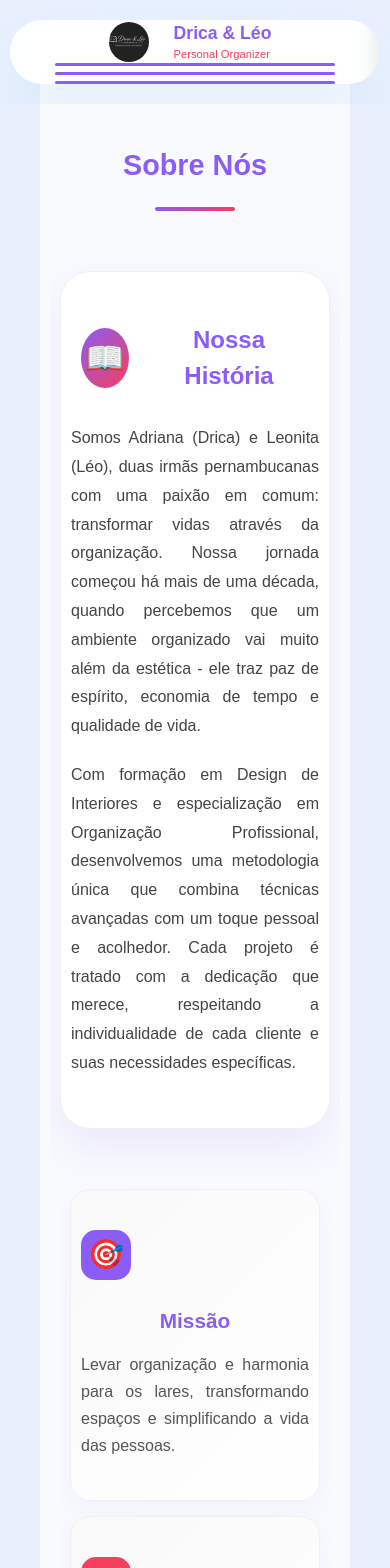
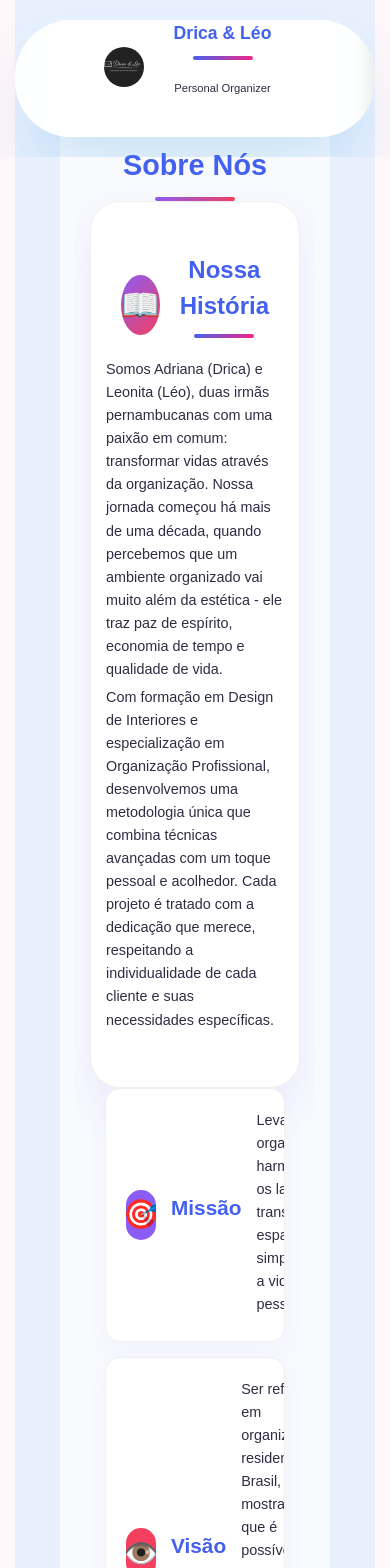
Before and after one commit to GodoyProgrammerAndDeveloper/site-drica-leo, a React (Vite) app: page /sobre in a window 390 px wide. Shown: the top 1568 px of the page. Built offline with nearby package versions, Linux system fonts and the light colour scheme.

Commit message:
Update App.css

```diff
--- a/src/App.css
+++ b/src/App.css
@@ -1,15 +1,4 @@
-/* ===== VARIÁVEIS GLOBAIS ===== */
-:root {
-  --primary: #4361ee;
-  --secondary: #f72585;
-  --text-dark: #2d2d44;
-  --text-light: #6c757d;
-  --bg-light: #fef6f9;
-  --white: #ffffff;
-  --shadow: 0 10px 30px rgba(67, 97, 238, 0.1);
-  --radius: 20px;
-}
-
+/* ===== RESET COMPLETO ===== */
 * {
   margin: 0;
   padding: 0;
@@ -17,33 +6,25 @@
 }
 
 body, html {
-  overflow-x: hidden;
   width: 100%;
   max-width: 100vw;
+  overflow-x: hidden;
+  font-family: -apple-system, BlinkMacSystemFont, 'Segoe UI', Roboto, sans-serif;
+  background: #fef6f9;
 }
 
-body {
-  font-family: -apple-system, BlinkMacSystemFont, 'Segoe UI', Roboto, sans-serif;
-  background: var(--bg-light);
-  color: var(--text-dark);
-  line-height: 1.6;
-}
-
+/* ===== LAYOUT PRINCIPAL ===== */
 .app {
   min-height: 100vh;
   display: flex;
   flex-direction: column;
   width: 100%;
-  max-width: 100vw;
-  overflow-x: hidden;
 }
 
 main {
   flex: 1;
   padding-top: 80px;
   width: 100%;
-  max-width: 100vw;
-  overflow-x: hidden;
 }
 
 .container {
@@ -53,207 +34,364 @@ main {
   width: 100%;
 }
 
-/* ===== DESKTOP (TELA GRANDE) ===== */
-@media (min-width: 1025px) {
-  h1 { font-size: 3.5rem; }
-  h2 { font-size: 2.5rem; }
+/* ===== WHATSAPP FIXO ===== */
+a[href*="wa.me"],
+a[href*="whatsapp"],
+.nav-link.whatsapp {
+  background: #25d366 !important;
+  color: white !important;
+  padding: 12px 24px !important;
+  border-radius: 50px !important;
+  text-decoration: none !important;
+  font-weight: 600 !important;
+  display: inline-flex !important;
+  align-items: center !important;
+  justify-content: center !important;
+  gap: 8px !important;
+  cursor: pointer !important;
+  border: none !important;
 }
 
-/* ===== CELULAR (TELA PEQUENA) ===== */
+/* ===== CORREÇÃO PARA CELULAR ===== */
 @media (max-width: 768px) {
-  /* Forçar tudo a caber */
-  div, section, main, header, footer, .container {
+  /* Reset forçado */
+  body, html, .app, main, .container,
+  div, section, header, footer, article {
     max-width: 100vw !important;
     overflow-x: hidden !important;
     box-sizing: border-box !important;
-    padding-left: 10px !important;
-    padding-right: 10px !important;
+    padding-left: 15px !important;
+    padding-right: 15px !important;
+    margin: 0 auto !important;
   }
 
-  /* Tipografia */
+  /* Centralizar tudo */
+  .container {
+    padding: 0 15px !important;
+  }
+
+  /* Títulos */
   h1 {
     font-size: 2.2rem !important;
     text-align: center !important;
+    color: #4361ee !important;
+    margin-bottom: 10px !important;
     word-wrap: break-word !important;
+    width: 100% !important;
   }
 
   h2 {
     font-size: 1.8rem !important;
     text-align: center !important;
+    color: #4361ee !important;
+    margin-bottom: 20px !important;
     width: 100% !important;
+    position: relative !important;
   }
 
   h2::after {
-    left: 50% !important;
-    transform: translateX(-50%) !important;
+    content: '' !important;
+    display: block !important;
+    width: 60px !important;
+    height: 4px !important;
+    background: linear-gradient(135deg, #4361ee, #f72585) !important;
+    margin: 10px auto 0 !important;
+    border-radius: 2px !important;
   }
 
   h3 {
     font-size: 1.3rem !important;
     text-align: center !important;
+    color: #4361ee !important;
   }
 
   p {
     font-size: 1rem !important;
-    text-align: justify !important;
-    word-wrap: break-word !important;
+    text-align: center !important;
+    color: #2d2d44 !important;
+    line-height: 1.6 !important;
+    margin-bottom: 15px !important;
+    width: 100% !important;
   }
 
   /* Hero section */
   section[style*="grid-template-columns: 1fr 1fr"] {
-    grid-template-columns: 1fr !important;
+    display: flex !important;
+    flex-direction: column !important;
     gap: 20px !important;
   }
 
-  section[style*="grid-template-columns: 1fr 1fr"] > div:first-child {
+  section[style*="grid-template-columns: 1fr 1fr"] > div {
+    width: 100% !important;
     text-align: center !important;
-    padding: 0 !important;
   }
 
   div[style*="height: 400px"] {
-    height: 250px !important;
+    height: 200px !important;
     width: 100% !important;
+    border-radius: 15px !important;
+    overflow: hidden !important;
+  }
+
+  div[style*="height: 400px"] img {
+    width: 100% !important;
+    height: 100% !important;
+    object-fit: cover !important;
   }
 
   /* Botões */
   div[style*="display: flex; gap: 15px"] {
+    display: flex !important;
     flex-direction: column !important;
     align-items: center !important;
     gap: 10px !important;
     width: 100% !important;
   }
 
-  button, a[style*="padding: 12px 30px"] {
+  button,
+  a[style*="padding: 12px 30px"],
+  .btn-primary,
+  .btn-secondary {
     width: 100% !important;
     max-width: 280px !important;
     margin: 0 auto !important;
     text-align: center !important;
+    padding: 12px 20px !important;
+    font-size: 1rem !important;
+    border-radius: 50px !important;
+    border: none !important;
+    cursor: pointer !important;
   }
 
-  /* Cards de serviço */
+  button:first-child {
+    background: #4361ee !important;
+    color: white !important;
+  }
+
+  button:last-child {
+    background: transparent !important;
+    border: 2px solid #4361ee !important;
+    color: #4361ee !important;
+  }
+
+  /* Serviços */
   div[style*="grid-template-columns: repeat(3, 1fr)"] {
-    grid-template-columns: 1fr !important;
+    display: flex !important;
+    flex-direction: column !important;
     gap: 20px !important;
-    padding: 0 !important;
+  }
+
+  div[style*="grid-template-columns: repeat(3, 1fr)"] > div {
+    width: 100% !important;
+    padding: 20px !important;
+    background: white !important;
+    border-radius: 15px !important;
+    box-shadow: 0 5px 15px rgba(0,0,0,0.1) !important;
   }
 
   div[style*="font-size: 3rem; margin-bottom: 15px"] {
     font-size: 2.5rem !important;
+    margin-bottom: 10px !important;
+    text-align: center !important;
   }
 
   /* Depoimentos */
   div[style*="grid-template-columns: repeat(3, 1fr)"]:has(div[style*="background: white; padding: 30px"]) {
-    grid-template-columns: 1fr !important;
+    display: flex !important;
+    flex-direction: column !important;
+    gap: 20px !important;
   }
 
   div[style*="background: white; padding: 30px; border-radius: 15px"] {
-    padding: 20px 15px !important;
+    width: 100% !important;
+    padding: 20px !important;
+    margin: 0 !important;
+  }
+
+  div[style*="display: flex; align-items: center; gap: 15px"] {
+    display: flex !important;
+    align-items: center !important;
+    gap: 10px !important;
+    justify-content: flex-start !important;
   }
 
   div[style*="width: 50px; height: 50px; border-radius: 50%"] {
     width: 45px !important;
     height: 45px !important;
-    font-size: 1.8rem !important;
+    font-size: 1.5rem !important;
+    background: #f72585 !important;
+    color: white !important;
+    display: flex !important;
+    align-items: center !important;
+    justify-content: center !important;
+    border-radius: 50% !important;
   }
 
-  /* Cards de contato */
+  div[style*="color: #ffc107; font-size: 1.2rem"] {
+    text-align: center !important;
+    margin-top: 10px !important;
+  }
+
+  /* Contato */
   div[style*="grid-template-columns: repeat(2, 1fr)"] {
-    grid-template-columns: 1fr !important;
+    display: flex !important;
+    flex-direction: column !important;
     gap: 15px !important;
+  }
+
+  div[style*="grid-template-columns: repeat(2, 1fr)"] > div {
+    width: 100% !important;
+    padding: 20px !important;
+    display: flex !important;
+    align-items: center !important;
+    gap: 15px !important;
+    background: white !important;
+    border-radius: 15px !important;
   }
 
   div[style*="width: 70px; height: 70px"] {
     width: 50px !important;
     height: 50px !important;
-    font-size: 2rem !important;
+    font-size: 1.8rem !important;
+    border-radius: 50% !important;
+    display: flex !important;
+    align-items: center !important;
+    justify-content: center !important;
+    flex-shrink: 0 !important;
+  }
+
+  div[style*="background: #25d366"] { background: #25d366 !important; }
+  div[style*="background: linear-gradient(45deg"] { background: linear-gradient(45deg, #f09433, #d62976, #962fbf, #4f5bd5) !important; }
+  div[style*="background: #8b5cf6"] { background: #8b5cf6 !important; }
+  div[style*="background: #f43f5e"] { background: #f43f5e !important; }
+
+  div[style*="grid-template-columns: repeat(2, 1fr)"] > div > div {
+    flex: 1 !important;
+  }
+
+  h3[style*="font-size: 1.3rem"] {
+    font-size: 1.1rem !important;
+    text-align: left !important;
+    margin-bottom: 5px !important;
+  }
+
+  p[style*="font-size: 1.1rem"] {
+    font-size: 0.9rem !important;
+    text-align: left !important;
+    margin-bottom: 5px !important;
   }
 
   /* Valores */
   div[style*="grid-template-columns: repeat(4, 1fr)"] {
+    display: grid !important;
     grid-template-columns: repeat(2, 1fr) !important;
-    gap: 10px !important;
+    gap: 15px !important;
   }
 
   div[style*="grid-template-columns: repeat(4, 1fr)"] > div {
     padding: 20px 10px !important;
+    text-align: center !important;
+    background: white !important;
+    border-radius: 15px !important;
   }
 
   div[style*="grid-template-columns: repeat(4, 1fr)"] > div div[style*="font-size: 3rem"] {
     font-size: 2.2rem !important;
+    margin-bottom: 10px !important;
   }
 
   /* Horários */
   div[style*="display: flex; justify-content: center; gap: 40px"] {
+    display: flex !important;
     flex-direction: column !important;
     gap: 10px !important;
-    align-items: center !important;
   }
 
   div[style*="display: flex; justify-content: center; gap: 40px"] > div {
     width: 100% !important;
     text-align: center !important;
     background: white !important;
-    padding: 10px !important;
+    padding: 15px !important;
     border-radius: 10px !important;
   }
 
   /* Formulário */
-  form[style*="max-width: 600px"] {
+  form {
     width: 100% !important;
-    padding: 0 !important;
   }
 
   input, textarea {
     width: 100% !important;
+    padding: 12px !important;
+    margin-bottom: 10px !important;
+    border: 1px solid #ddd !important;
+    border-radius: 10px !important;
+    font-size: 16px !important;
     box-sizing: border-box !important;
-    font-size: 16px !important;
   }
 
-  /* Imagens */
-  img {
-    max-width: 100% !important;
-    height: auto !important;
+  button[type="submit"] {
+    width: 100% !important;
+    padding: 15px !important;
+    background: linear-gradient(135deg, #4361ee, #f72585) !important;
+    color: white !important;
+    border: none !important;
+    border-radius: 50px !important;
+    font-size: 1.1rem !important;
+    font-weight: 600 !important;
+    cursor: pointer !important;
   }
 
   /* Sobre nós */
   div[style*="background: #f9f9f9; padding: 40px; border-radius: 20px"] {
-    padding: 20px 15px !important;
+    padding: 25px 15px !important;
+    width: 100% !important;
+  }
+
+  div[style*="background: #f9f9f9; padding: 40px; border-radius: 20px"] p {
+    text-align: justify !important;
   }
 
   /* CTA final */
   section[style*="background: linear-gradient"] {
     padding: 40px 20px !important;
+    border-radius: 20px !important;
+    width: 100% !important;
   }
 
   section[style*="background: linear-gradient"] h2 {
-    font-size: 1.8rem !important;
+    color: white !important;
+  }
+
+  section[style*="background: linear-gradient"] h2::after {
+    background: white !important;
+  }
+
+  section[style*="background: linear-gradient"] p {
+    color: rgba(255,255,255,0.9) !important;
   }
 
   /* Galeria */
   div[style*="grid-template-columns: repeat(auto-fill, minmax(300px, 1fr))"] {
-    grid-template-columns: 1fr !important;
-    gap: 15px !important;
+    display: flex !important;
+    flex-direction: column !important;
+    gap: 20px !important;
   }
 
-  /* Garantir links clicáveis */
-  a, button {
-    cursor: pointer !important;
-    pointer-events: auto !important;
-    touch-action: manipulation !important;
+  div[style*="grid-template-columns: repeat(auto-fill, minmax(300px, 1fr))"] > div {
+    width: 100% !important;
   }
 
-  /* WhatsApp garante cor */
+  /* Botão do WhatsApp fixo */
   a[href*="wa.me"] {
-    background: #25d366 !important;
-    color: white !important;
+    width: 100% !important;
+    max-width: 300px !important;
+    margin: 10px auto !important;
     display: flex !important;
-    align-items: center !important;
-    justify-content: center !important;
-    gap: 8px !important;
   }
 }
 
-/* CELULAR PEQUENO */
+/* Celular muito pequeno */
 @media (max-width: 480px) {
   h1 {
     font-size: 1.8rem !important;
@@ -271,10 +409,26 @@ main {
     grid-template-columns: 1fr !important;
   }
 
+  /* Selo certificado */
   div[style*="position: fixed; top: 120px; right: 20px"] {
     top: 70px !important;
     right: 5px !important;
-    padding: 5px 10px !important;
-    font-size: 0.7rem !important;
+    padding: 5px 8px !important;
+    font-size: 0.6rem !important;
+  }
+
+  div[style*="position: fixed; top: 120px; right: 20px"] span:first-child {
+    font-size: 0.8rem !important;
   }
 }
+
+/* Tablet */
+@media (min-width: 769px) and (max-width: 1024px) {
+  div[style*="grid-template-columns: repeat(3, 1fr)"] {
+    grid-template-columns: repeat(2, 1fr) !important;
+  }
+
+  div[style*="grid-template-columns: repeat(4, 1fr)"] {
+    grid-template-columns: repeat(2, 1fr) !important;
+  }
+}
```
